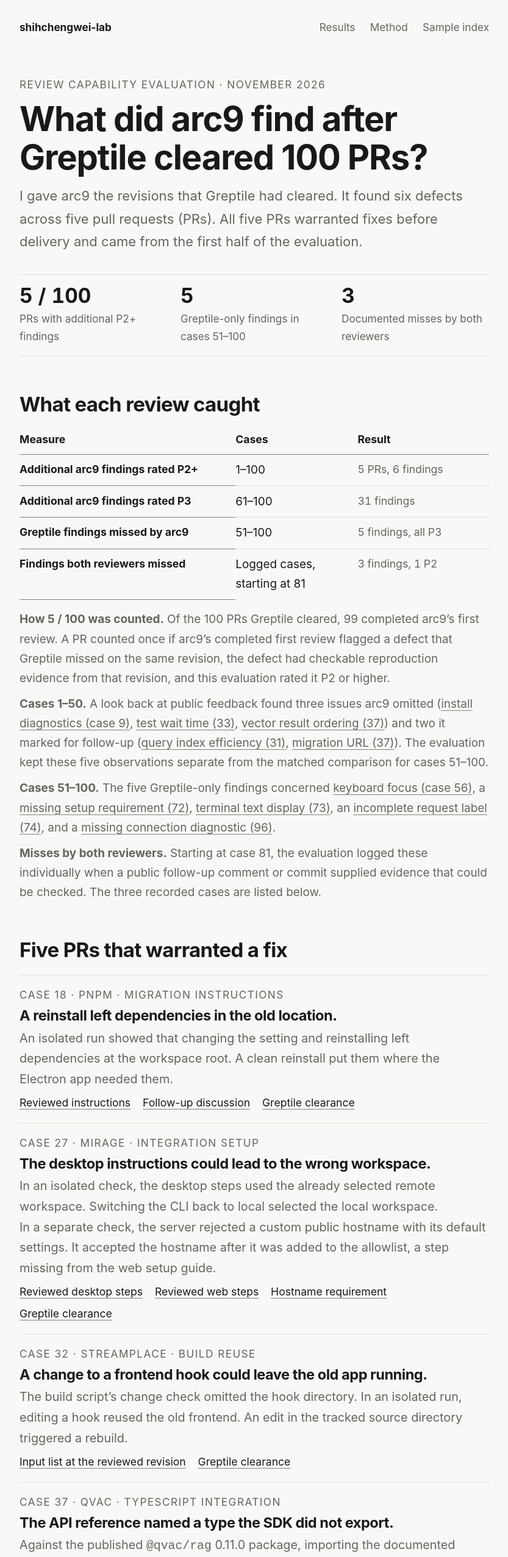
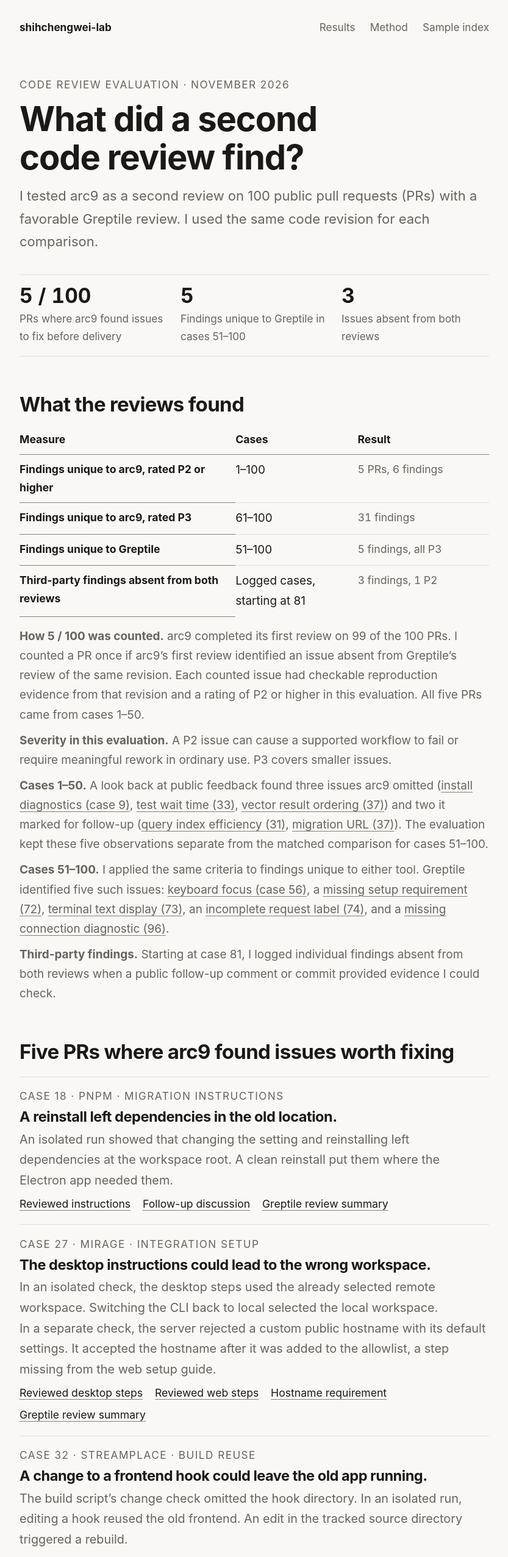
Before and after one commit to shihchengwei-lab/shihchengwei-lab.github.io, a plain HTML site: page arc9-benchmark/index.html in a window 1280 px wide. Shown: the top 2554 px of the page at 61% size, without its empty margins (223-1056 px from the left). Drawn offline with Linux system fonts and the light colour scheme.

Commit message:
Frame the arc9 benchmark as a second review

```diff
--- a/arc9-benchmark/index.html
+++ b/arc9-benchmark/index.html
@@ -7,8 +7,8 @@
 <meta name="robots" content="noindex, follow">
 <meta name="theme-color" content="#f9f8f6" media="(prefers-color-scheme: light)">
 <meta name="theme-color" content="#161616" media="(prefers-color-scheme: dark)">
-<meta name="description" content="A review capability evaluation on 100 public pull requests that Greptile had cleared, with findings, misses, and links to the exact revisions.">
-<title>arc9 Review Capability Evaluation | shihchengwei-lab</title>
+<meta name="description" content="An evaluation of arc9 as a second review on 100 public pull requests with a favorable Greptile review. Includes findings from both tools and links to the reviewed revisions.">
+<title>arc9 as a Second Code Review | shihchengwei-lab</title>
 <link rel="stylesheet" href="../site.css">
 </head>
 <body class="benchmark">
@@ -19,73 +19,74 @@
       <a class="handle" href="../">shihchengwei-lab</a>
       <nav aria-label="Page navigation"><a href="#results">Results</a><a href="#method">Method</a><a href="#samples">Sample index</a></nav>
     </div>
-    <p class="eyebrow">Review capability evaluation · November 2026</p>
-    <h1>What did arc9 find after Greptile cleared 100 PRs?</h1>
-    <p class="intro">I gave arc9 the revisions that Greptile had cleared. It found six defects across five pull requests (PRs). All five PRs warranted fixes before delivery and came from the first half of the evaluation.</p>
+    <p class="eyebrow">Code review evaluation · November 2026</p>
+    <h1>What did a second code review find?</h1>
+    <p class="intro">I tested arc9 as a second review on 100 public pull requests (PRs) with a favorable Greptile review. I used the same code revision for each comparison.</p>
     <div class="stats" aria-label="Evaluation outcome summary">
-      <div><strong>5 / 100</strong><p>PRs with additional P2+ findings</p></div>
-      <div><strong>5</strong><p>Greptile-only findings in cases 51–100</p></div>
-      <div><strong>3</strong><p>Documented misses by both reviewers</p></div>
+      <div><strong>5 / 100</strong><p>PRs where arc9 found issues to fix before delivery</p></div>
+      <div><strong>5</strong><p>Findings unique to Greptile in cases 51–100</p></div>
+      <div><strong>3</strong><p>Issues absent from both reviews</p></div>
     </div>
   </div>
 </header>
 <main class="wrap" id="main" tabindex="-1">
   <section class="section" id="results" aria-labelledby="results-title">
-    <h2 id="results-title">What each review caught</h2>
+    <h2 id="results-title">What the reviews found</h2>
     <table class="results" aria-labelledby="results-title">
       <thead><tr><th scope="col">Measure</th><th scope="col">Cases</th><th scope="col">Result</th></tr></thead>
       <tbody>
-        <tr><th scope="row">Additional arc9 findings rated P2+</th><td>1–100</td><td>5 PRs, 6 findings</td></tr>
-        <tr><th scope="row">Additional arc9 findings rated P3</th><td>61–100</td><td>31 findings</td></tr>
-        <tr><th scope="row">Greptile findings missed by arc9</th><td>51–100</td><td>5 findings, all P3</td></tr>
-        <tr><th scope="row">Findings both reviewers missed</th><td>Logged cases, starting at 81</td><td>3 findings, 1 P2</td></tr>
+        <tr><th scope="row">Findings unique to arc9, rated P2 or higher</th><td>1–100</td><td>5 PRs, 6 findings</td></tr>
+        <tr><th scope="row">Findings unique to arc9, rated P3</th><td>61–100</td><td>31 findings</td></tr>
+        <tr><th scope="row">Findings unique to Greptile</th><td>51–100</td><td>5 findings, all P3</td></tr>
+        <tr><th scope="row">Third-party findings absent from both reviews</th><td>Logged cases, starting at 81</td><td>3 findings, 1 P2</td></tr>
       </tbody>
     </table>
     <div class="result-notes">
-      <p><strong>How 5 / 100 was counted.</strong> Of the 100 PRs Greptile cleared, 99 completed arc9’s first review. A PR counted once if arc9’s completed first review flagged a defect that Greptile missed on the same revision, the defect had checkable reproduction evidence from that revision, and this evaluation rated it P2 or higher.</p>
+      <p><strong>How 5 / 100 was counted.</strong> arc9 completed its first review on 99 of the 100 PRs. I counted a PR once if arc9’s first review identified an issue absent from Greptile’s review of the same revision. Each counted issue had checkable reproduction evidence from that revision and a rating of P2 or higher in this evaluation. All five PRs came from cases 1–50.</p>
+      <p><strong>Severity in this evaluation.</strong> A P2 issue can cause a supported workflow to fail or require meaningful rework in ordinary use. P3 covers smaller issues.</p>
       <p><strong>Cases 1–50.</strong> A look back at public feedback found three issues arc9 omitted (<a href="https://github.com/omacom/omarchy-iso/pull/530#discussion_r4702594980">install diagnostics (case 9)</a>, <a href="https://github.com/omacom/omarchy-pkgs/pull/3583#discussion_r4702446692">test wait time (33)</a>, <a href="https://github.com/tetherto/qvac/pull/5987#discussion_r4702441621">vector result ordering (37)</a>) and two it marked for follow-up (<a href="https://github.com/AgentWorkforce/relayhistory/pull/602#discussion_r4702541493">query index efficiency (31)</a>, <a href="https://github.com/tetherto/qvac/pull/5987#discussion_r4702441608">migration URL (37)</a>). The evaluation kept these five observations separate from the matched comparison for cases 51–100.</p>
-      <p><strong>Cases 51–100.</strong> The five Greptile-only findings concerned <a href="https://github.com/WenyuChiou/agent-board/pull/1875#discussion_r4702369571">keyboard focus (case 56)</a>, a <a href="https://github.com/metalbear-co/mirrord/pull/5342#discussion_r4702352943">missing setup requirement (72)</a>, <a href="https://github.com/metalbear-co/mirrord/blob/2293c687cfedd893c637a4ce72aed4487826bda5/mirrord/cli/src/replay.rs#L280">terminal text display (73)</a>, an <a href="https://github.com/metalbear-co/mirrord/pull/5339#discussion_r4702365889">incomplete request label (74)</a>, and a <a href="https://github.com/sheprd-labs/sheprd/pull/1664#discussion_r4702263941">missing connection diagnostic (96)</a>.</p>
-      <p><strong>Misses by both reviewers.</strong> Starting at case 81, the evaluation logged these individually when a public follow-up comment or commit supplied evidence that could be checked. The three recorded cases are listed below.</p>
+      <p><strong>Cases 51–100.</strong> I applied the same criteria to findings unique to either tool. Greptile identified five such issues: <a href="https://github.com/WenyuChiou/agent-board/pull/1875#discussion_r4702369571">keyboard focus (case 56)</a>, a <a href="https://github.com/metalbear-co/mirrord/pull/5342#discussion_r4702352943">missing setup requirement (72)</a>, <a href="https://github.com/metalbear-co/mirrord/blob/2293c687cfedd893c637a4ce72aed4487826bda5/mirrord/cli/src/replay.rs#L280">terminal text display (73)</a>, an <a href="https://github.com/metalbear-co/mirrord/pull/5339#discussion_r4702365889">incomplete request label (74)</a>, and a <a href="https://github.com/sheprd-labs/sheprd/pull/1664#discussion_r4702263941">missing connection diagnostic (96)</a>.</p>
+      <p><strong>Third-party findings.</strong> Starting at case 81, I logged individual findings absent from both reviews when a public follow-up comment or commit provided evidence I could check.</p>
     </div>
   </section>
   <section class="section" aria-labelledby="cases-title">
-    <h2 id="cases-title">Five PRs that warranted a fix</h2>
+    <h2 id="cases-title">Five PRs where arc9 found issues worth fixing</h2>
     <div class="cases">
       <article class="case">
         <p class="eyebrow">Case 18 · pnpm · Migration instructions</p>
         <h3>A reinstall left dependencies in the old location.</h3>
         <p>An isolated run showed that changing the setting and reinstalling left dependencies at the workspace root. A clean reinstall put them where the Electron app needed them.</p>
-        <div class="case-links"><a href="https://github.com/pnpm/pnpm/blob/f652cd2ab456389a1ef3782b24be779d76a6f825/pnpm/docs/electron.md#L58">Reviewed instructions</a><a href="https://github.com/pnpm/pnpm/pull/18461#discussion_r4702778291">Follow-up discussion</a><a href="https://github.com/pnpm/pnpm/pull/18461#issuecomment-7179183694">Greptile clearance</a></div>
+        <div class="case-links"><a href="https://github.com/pnpm/pnpm/blob/f652cd2ab456389a1ef3782b24be779d76a6f825/pnpm/docs/electron.md#L58">Reviewed instructions</a><a href="https://github.com/pnpm/pnpm/pull/18461#discussion_r4702778291">Follow-up discussion</a><a href="https://github.com/pnpm/pnpm/pull/18461#issuecomment-7179183694">Greptile review summary</a></div>
       </article>
       <article class="case">
         <p class="eyebrow">Case 27 · Mirage · Integration setup</p>
         <h3>The desktop instructions could lead to the wrong workspace.</h3>
         <p>In an isolated check, the desktop steps used the already selected remote workspace. Switching the CLI back to local selected the local workspace.</p>
         <p>In a separate check, the server rejected a custom public hostname with its default settings. It accepted the hostname after it was added to the allowlist, a step missing from the web setup guide.</p>
-        <div class="case-links"><a href="https://github.com/strukto-ai/mirage/blob/b8d42ab2e57d38532faa7b596dded07b3241b1a3/docs/home/agents/lobehub.mdx#L37-L54">Reviewed desktop steps</a><a href="https://github.com/strukto-ai/mirage/blob/b8d42ab2e57d38532faa7b596dded07b3241b1a3/docs/home/agents/lobehub.mdx#L62-L80">Reviewed web steps</a><a href="https://github.com/strukto-ai/mirage/blob/b8d42ab2e57d38532faa7b596dded07b3241b1a3/docs/home/access/http.mdx#L69">Hostname requirement</a><a href="https://github.com/strukto-ai/mirage/pull/2446#issuecomment-7179024668">Greptile clearance</a></div>
+        <div class="case-links"><a href="https://github.com/strukto-ai/mirage/blob/b8d42ab2e57d38532faa7b596dded07b3241b1a3/docs/home/agents/lobehub.mdx#L37-L54">Reviewed desktop steps</a><a href="https://github.com/strukto-ai/mirage/blob/b8d42ab2e57d38532faa7b596dded07b3241b1a3/docs/home/agents/lobehub.mdx#L62-L80">Reviewed web steps</a><a href="https://github.com/strukto-ai/mirage/blob/b8d42ab2e57d38532faa7b596dded07b3241b1a3/docs/home/access/http.mdx#L69">Hostname requirement</a><a href="https://github.com/strukto-ai/mirage/pull/2446#issuecomment-7179024668">Greptile review summary</a></div>
       </article>
       <article class="case">
         <p class="eyebrow">Case 32 · Streamplace · Build reuse</p>
         <h3>A change to a frontend hook could leave the old app running.</h3>
         <p>The build script’s change check omitted the hook directory. In an isolated run, editing a hook reused the old frontend. An edit in the tracked source directory triggered a rebuild.</p>
-        <div class="case-links"><a href="https://github.com/streamplace/streamplace/blob/81471ef23f57f7afb8b06427ccdde8af68831094/hack/lib/frontend-inputs.sh#L6">Input list at the reviewed revision</a><a href="https://github.com/streamplace/streamplace/pull/1499#issuecomment-7178635914">Greptile clearance</a></div>
+        <div class="case-links"><a href="https://github.com/streamplace/streamplace/blob/81471ef23f57f7afb8b06427ccdde8af68831094/hack/lib/frontend-inputs.sh#L6">Input list at the reviewed revision</a><a href="https://github.com/streamplace/streamplace/pull/1499#issuecomment-7178635914">Greptile review summary</a></div>
       </article>
       <article class="case">
         <p class="eyebrow">Case 37 · QVAC · TypeScript integration</p>
         <h3>The API reference named a type the SDK did not export.</h3>
         <p>Against the published <code>@qvac/rag</code> 0.11.0 package, importing the documented <code>IngestDocument</code> failed with TypeScript error TS2724. The SDK accepted <code>DocumentInput[]</code>.</p>
-        <div class="case-links"><a href="https://github.com/tetherto/qvac/blob/0f3e93d11adb2af1b709520272da4cffb9a22aa5/docs/website/content/docs/rag/(v0.11)/api-reference.mdx#L55">Reviewed API reference</a><a href="https://github.com/tetherto/qvac/blob/1eea1821a2b7fb6acf0d1e99cc0073ebeb66738d/packages/rag/src/types.ts#L103">SDK type definition</a><a href="https://github.com/tetherto/qvac/pull/5987#issuecomment-7178603850">Greptile clearance</a></div>
+        <div class="case-links"><a href="https://github.com/tetherto/qvac/blob/0f3e93d11adb2af1b709520272da4cffb9a22aa5/docs/website/content/docs/rag/(v0.11)/api-reference.mdx#L55">Reviewed API reference</a><a href="https://github.com/tetherto/qvac/blob/1eea1821a2b7fb6acf0d1e99cc0073ebeb66738d/packages/rag/src/types.ts#L103">SDK type definition</a><a href="https://github.com/tetherto/qvac/pull/5987#issuecomment-7178603850">Greptile review summary</a></div>
       </article>
       <article class="case">
         <p class="eyebrow">Case 39 · Onyx · Extension contract</p>
         <h3>A normal request passed a list to a handler promised a tuple.</h3>
         <p>An isolated check showed that a handler following the documented contract rejected the reviewed version and accepted the baseline.</p>
-        <div class="case-links"><a href="https://github.com/onyx-dot-app/onyx/blob/217a8fadbeb37a8bbecf02fca74bdeeae200ea15/backend/onyx/agents/models.py#L239">Reviewed handler contract</a><a href="https://github.com/onyx-dot-app/onyx/blob/217a8fadbeb37a8bbecf02fca74bdeeae200ea15/backend/onyx/agents/runtime.py#L2152">Reviewed call site</a><a href="https://github.com/onyx-dot-app/onyx/pull/18570#issuecomment-7178589529">Greptile clearance</a><a href="https://github.com/onyx-dot-app/onyx/commit/c704984e53231ecb47db27c3b4d42bd051079822">Follow-up change</a></div>
+        <div class="case-links"><a href="https://github.com/onyx-dot-app/onyx/blob/217a8fadbeb37a8bbecf02fca74bdeeae200ea15/backend/onyx/agents/models.py#L239">Reviewed handler contract</a><a href="https://github.com/onyx-dot-app/onyx/blob/217a8fadbeb37a8bbecf02fca74bdeeae200ea15/backend/onyx/agents/runtime.py#L2152">Reviewed call site</a><a href="https://github.com/onyx-dot-app/onyx/pull/18570#issuecomment-7178589529">Greptile review summary</a><a href="https://github.com/onyx-dot-app/onyx/commit/c704984e53231ecb47db27c3b4d42bd051079822">Follow-up change</a></div>
       </article>
     </div>
   </section>
   <section class="section" aria-labelledby="misses-title">
-    <h2 id="misses-title">What both reviewers missed</h2>
+    <h2 id="misses-title">Three findings documented by other sources</h2>
     <div class="cases">
       <article class="case">
         <h3>Case 89 · A Docker build excluded code the API needed.</h3>
@@ -93,7 +94,7 @@
         <div class="case-links"><a href="https://github.com/ever-co/ever-rec/pull/263#issuecomment-7179740351">Same-revision build evidence</a><a href="https://github.com/ever-co/ever-rec/commit/4e01f3c1da3aae7678e241bec6aa6be3c3ce32ec">Merged fix</a></div>
       </article>
       <article class="case">
-        <h3>Cases 90 and 99 · Two smaller misses affected testing and failure reporting.</h3>
+        <h3>Cases 90 and 99 · Two smaller issues affected testing and failure reporting.</h3>
         <p>Isaac Lab’s new CPU regression test lacked a marker used to select tests that run without Kit. In qui, a lost reply could make an upload batch look like a confirmed failure even when the server had processed it.</p>
         <div class="case-links"><a href="https://github.com/isaac-sim/IsaacLab/pull/9237#discussion_r4702273894">Isaac Lab test feedback</a><a href="https://github.com/autobrr/qui/pull/4554#discussion_r4702252078">qui batch feedback</a></div>
       </article>
@@ -101,9 +102,9 @@
   </section>
   <section class="scope" id="method" aria-labelledby="method-title">
     <h2 id="method-title">How I ran the evaluation</h2>
-    <p>I selected 100 public PRs across 50 repositories in a fixed GitHub search order. Each had a public Greptile clearance tied to a specific commit. I saved arc9’s first review before reading the public feedback for that revision, then checked findings against the code, focused tests where practical, and evidence from the same revision.</p>
-    <p>I rated a defect P2 when it could cause a supported workflow to fail or require meaningful rework in ordinary use. P3 covers smaller findings. Case 16 exceeded the input limit and stayed in the denominator. I kept its smaller rerun outside the first-review score. These results apply to the sampled PRs that Greptile had already cleared.</p>
-    <p>For cases 81–100, I also pinned the PR description to the clearance date. In case 91, the first pass used a later title. I reran it with the title from the clearance date and excluded the affected judgment from scoring.</p>
+    <p>I selected 100 public PRs across 50 repositories in a fixed GitHub search order. Each had a public Greptile summary indicating the PR appeared safe to merge at a specific commit. I saved arc9’s first review before reading the public feedback for that revision, then checked findings against the code, focused tests where practical, and evidence from the same revision.</p>
+    <p>Case 16 exceeded arc9’s input limit and stayed in the denominator. I kept its smaller rerun outside the first-review score. The results describe this sample of PRs selected for having a favorable Greptile review.</p>
+    <p>For cases 81–100, I also used the PR description as it stood when Greptile published its favorable assessment. In case 91, arc9’s first review used a later title. I reran it with the title from the time of Greptile’s review and excluded the affected judgment from scoring.</p>
   </section>
   <section class="section" id="samples" aria-labelledby="samples-title">
     <h2 id="samples-title">Sample index</h2>
```
